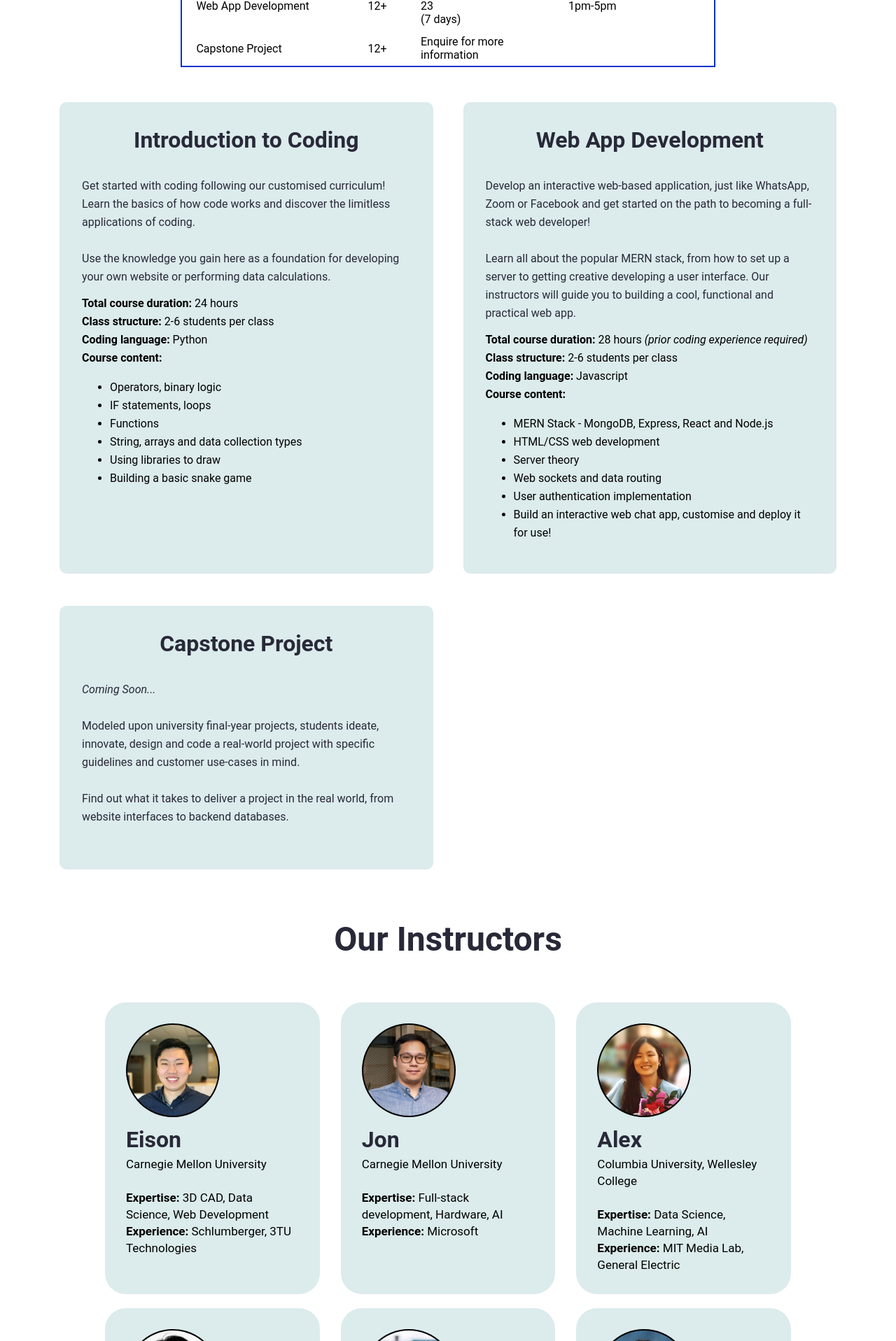
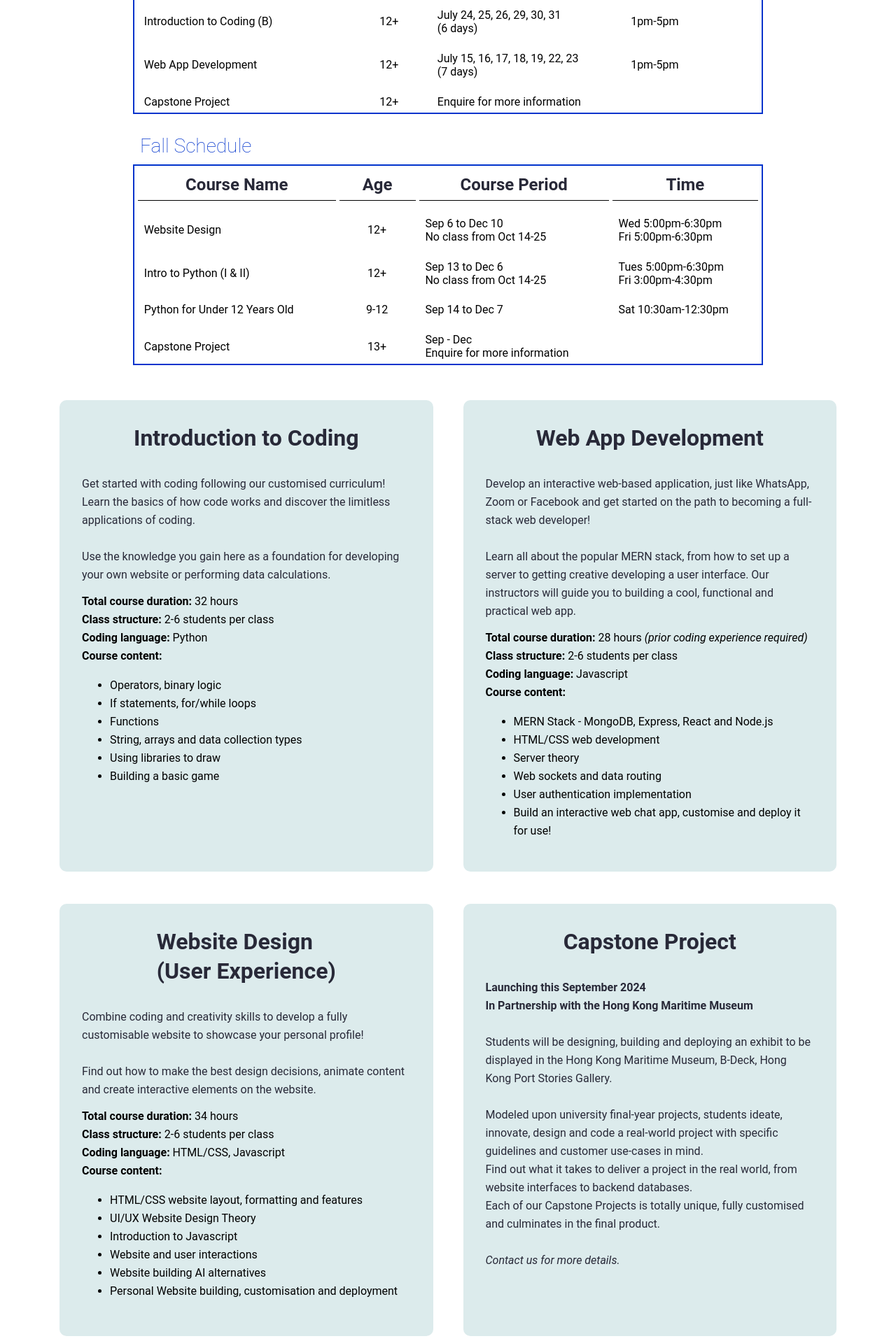
Before and after one commit to eisonc/Bytewise-website.github.io, a React (Create React App) app: page / in a window 1280 px wide. Shown: the part 1843-3760 px from the top of the page at 70% size. Built offline with nearby package versions, Linux system fonts and the light colour scheme.

Commit message:
updated schedule and instructors, revised formatting

```diff
--- a/src/App.css
+++ b/src/App.css
@@ -105,7 +105,7 @@ h4 {
 /*tables*/
 table {
   border: 2px solid var(--primary);
-  width: 100%;
+  width: 900px;
   border-spacing: 5px 5px;
 }
 
@@ -121,8 +121,8 @@ th {
 
 td {
   text-align: left;
-  padding-left: 2%;
-  padding-top: 1%;
+  padding-left: 1%;
+  padding-top: 2%;
   font-size: 16px;
   font-weight: 400;
 }
@@ -458,6 +458,13 @@ td {
     gap: 50px;
 }
 
+.course-schedule-heading{
+  font-size:28px;
+  padding: 10px;
+  color: #0033CC;
+  font-weight: 30;
+}
+
 .course-section-heading{
     color: var(--heading--color);
     font-size: 48px;
@@ -674,7 +681,7 @@ td {
 
 /* Responsive Screens */
 
-  @media only screen and (max-width: 1200px) {
+  @media only screen and (max-width: 900px) {
     .instructor-section-heading,
     .course-section-heading,
     .about-section-title,
@@ -731,15 +738,21 @@ td {
       width: 100%;
       margin: auto;
     }
+
     th{
-      font-size: 22px;
+      font-size: 16px;
       line-height: 30px;
-      padding-left: 0px;
-      padding-right: 0px;
+      padding-left: 10px;
+      padding-right: 10px;
     }
-  }
+    td {
+      text-align: left;
+      padding-left: 1%;
+      padding-top: 10%;
+      font-size: 16px;
+      font-weight: 400;
+    }
 
-  @media only screen and (max-width: 1200px) {
     .btn-outline-primary {
       display: none;
     }
@@ -830,8 +843,13 @@ td {
 
     .course-section,
     .instructor-section {
-      padding-left: 30px;
-      padding-right: 30px;
+      padding-left: 15px;
+      padding-right: 15px;
+    }
+
+    .course-section-container{
+      padding-left: 15px;
+      padding-right: 15px;
     }
 
     .contact-section-content {
@@ -882,7 +900,7 @@ td {
     transition: all ease-in-out 0.2s;
   }
 
-  @media screen and (max-width: 1200px) {
+  @media screen and (max-width: 900px) {
     .nav_burger {
       display: flex;
       z-index: 200;
--- a/src/data/index.json
+++ b/src/data/index.json
@@ -97,10 +97,17 @@
             "expertise": "Data Analytics, Advanced Excel",
             "school": "University of Cambridge",
             "experience": "TPG"
+        },
+        {
+            "src": "./assets/instructor photos/louis_kwong.jpg",
+            "name": "Louis",
+            "expertise": "Front-end engineer, Game development",
+            "school": "University of Hong Kong",
+            "experience": "SLR Lab"
         }
     ],
 
-    "upcomingSchedule": [
+    "summerSchedule": [
         {
             "id":"1",
             "courseName": "Introduction to Coding (Juniors)",
@@ -136,5 +143,35 @@
             "coursePeriod": "Enquire for more information",
             "courseTime": ""
         }
+    ],
+    "fallSchedule": [
+                {
+            "id":"5",
+            "courseName": "Website Design",
+            "ageGroup": "12+",
+            "coursePeriod": "Sep 6 to Dec 10 \nNo class from Oct 14-25",
+            "courseTime": "Wed 5:00pm-6:30pm \nFri 5:00pm-6:30pm"
+        },
+        {
+            "id":"5",
+            "courseName": "Intro to Python (I & II)",
+            "ageGroup": "12+",
+            "coursePeriod": "Sep 13 to Dec 6 \nNo class from Oct 14-25",
+            "courseTime": "Tues 5:00pm-6:30pm \nFri 3:00pm-4:30pm"
+        },
+        {
+            "id":"5",
+            "courseName": "Python for Under 12 Years Old",
+            "ageGroup": "9-12",
+            "coursePeriod": "Sep 14 to Dec 7",
+            "courseTime": "Sat 10:30am-12:30pm"
+        },
+        {
+            "id":"5",
+            "courseName": "Capstone Project",
+            "ageGroup": "13+",
+            "coursePeriod": "Sep - Dec \nEnquire for more information",
+            "courseTime": ""
+        }
     ]
 }
--- a/src/pages/home/Courses.jsx
+++ b/src/pages/home/Courses.jsx
@@ -13,14 +13,35 @@ export default function Courses() {
                 </p>
             </div>
             <div className="upcoming-schedule-section">
+                <p className="course-schedule-heading">Summer Schedule</p>
                 <table>
                     <tr>
                         <th>Course Name</th>
                         <th>Age</th>
                         <th>Course Period</th>
-                        <th>Course Timeslot</th>
+                        <th>Time</th>
                     </tr>
-                    {data?.upcomingSchedule?.map((item, index) => {
+                    {data?.summerSchedule?.map((item, index) => {
+                        return (
+                            <tr key={index}>
+                                <td>{item.courseName}</td>
+                                <td style={{textAlign: "center", paddingLeft: "0"}}>{item.ageGroup}</td>
+                                <td style={{whiteSpace: "pre-line"}}>{item.coursePeriod}</td>
+                                <td style={{whiteSpace: "pre-line"}}>{item.courseTime}</td>
+                            </tr>
+                    )
+                })}
+                </table>
+                <br/>
+                <p className="course-schedule-heading">Fall Schedule</p>
+                <table>
+                    <tr>
+                        <th>Course Name</th>
+                        <th>Age</th>
+                        <th>Course Period</th>
+                        <th>Time</th>
+                    </tr>
+                    {data?.fallSchedule?.map((item, index) => {
                         return (
                             <tr key={index}>
                                 <td>{item.courseName}</td>
@@ -44,17 +65,17 @@ export default function Courses() {
                                 Use the knowledge you gain here as a foundation for developing your own website or performing data calculations.
                             </p>
                             <p className="course-section-material">
-                                <b>Total course duration:</b> 24 hours<br/>
+                                <b>Total course duration:</b> 32 hours<br/>
                                 <b>Class structure:</b> 2-6 students per class<br/>
                                 <b>Coding language:</b> Python <br/>
                                 <b>Course content:</b>
                                 <ul>
                                     <li>Operators, binary logic</li>
-                                    <li>IF statements, loops</li>
+                                    <li>If statements, for/while loops</li>
                                     <li>Functions</li>
                                     <li>String, arrays and data collection types</li>
                                     <li>Using libraries to draw</li>
-                                    <li>Building a basic snake game</li>
+                                    <li>Building a basic game</li>
                                 </ul>
                             </p>
                         </div>
@@ -87,15 +108,51 @@ export default function Courses() {
                     </div>
                     <div className ="course-section-card">
                         <div className="course-section-card-content">
+                            <div className="course-section-title">
+                                Website Design
+                                <br/>(User Experience)
+                            </div>
+                            <p className="course-section-description">
+                                Combine coding and creativity skills to develop a fully customisable website to showcase your personal profile!
+                                <br/><br/>
+                                Find out how to make the best design decisions, animate content and create interactive elements on the website.
+                            </p>
+                            <p className="course-section-material">
+                                <b>Total course duration:</b> 34 hours<br/>
+                                <b>Class structure:</b> 2-6 students per class<br/>
+                                <b>Coding language:</b> HTML/CSS, Javascript<br/>
+                                <b>Course content:</b>
+                                <ul>
+                                    <li>HTML/CSS website layout, formatting and features</li>
+                                    <li>UI/UX Website Design Theory</li>
+                                    <li>Introduction to Javascript</li>
+                                    <li>Website and user interactions</li>
+                                    <li>Website building AI alternatives</li>
+                                    <li>Personal Website building, customisation and deployment</li>
+                                </ul>
+                            </p>
+                        </div>
+                    </div>
+                    <div className ="course-section-card">
+                        <div className="course-section-card-content">
                             <h3 className="course-section-title">
                                 Capstone Project
                             </h3>
                             <p className="course-section-description">
-                                <i>Coming Soon...</i>
+                                <b>Launching this September 2024
+                                <br/>
+                                In Partnership with the Hong Kong Maritime Museum
+                                </b>
+                                <br/><br/>
+                                Students will be designing, building and deploying an exhibit to be displayed in the Hong Kong Maritime Museum, B-Deck, Hong Kong Port Stories Gallery.
                                 <br/><br/>
                                 Modeled upon university final-year projects, students ideate, innovate, design and code a real-world project with specific guidelines and customer use-cases in mind.
+                                <br/>
+                                Find out what it takes to deliver a project in the real world, from website interfaces to backend databases.
+                                <br/>
+                                Each of our Capstone Projects is totally unique, fully customised and culminates in the final product.
                                 <br/><br/>
-                                Find out what it takes to deliver a project in the real world, from website interfaces to backend databases.
+                                <i>Contact us for more details.</i>
                             </p>
                             {/* <p className="course-section-material">
                                 <b>Total course duration:</b> 3-4 months, adjusted based on students <br/>
```
Also changed, not shown: public/assets/Instructor Photos/louis_kwong.JPG (added), 11 other files (tests, documents, lock files or other folders).
